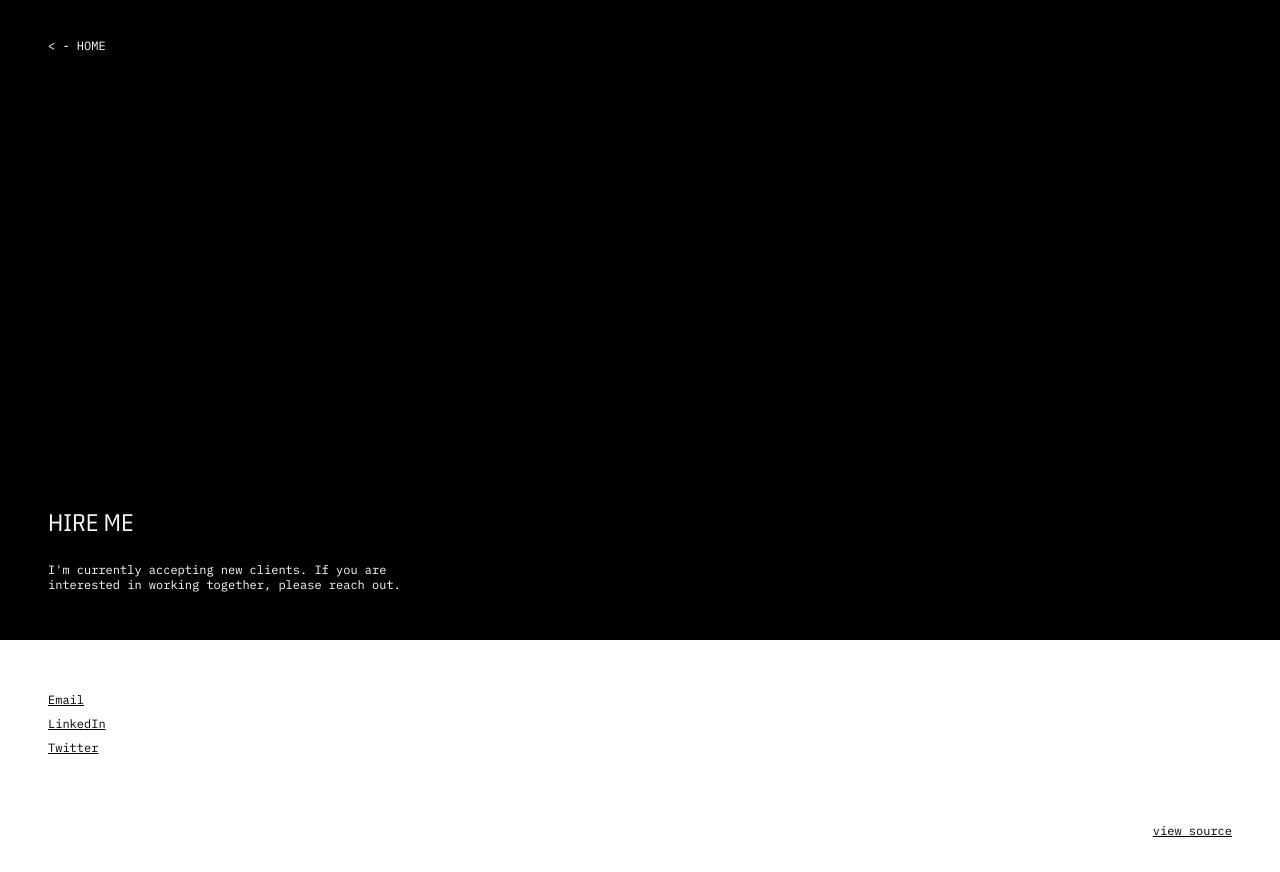
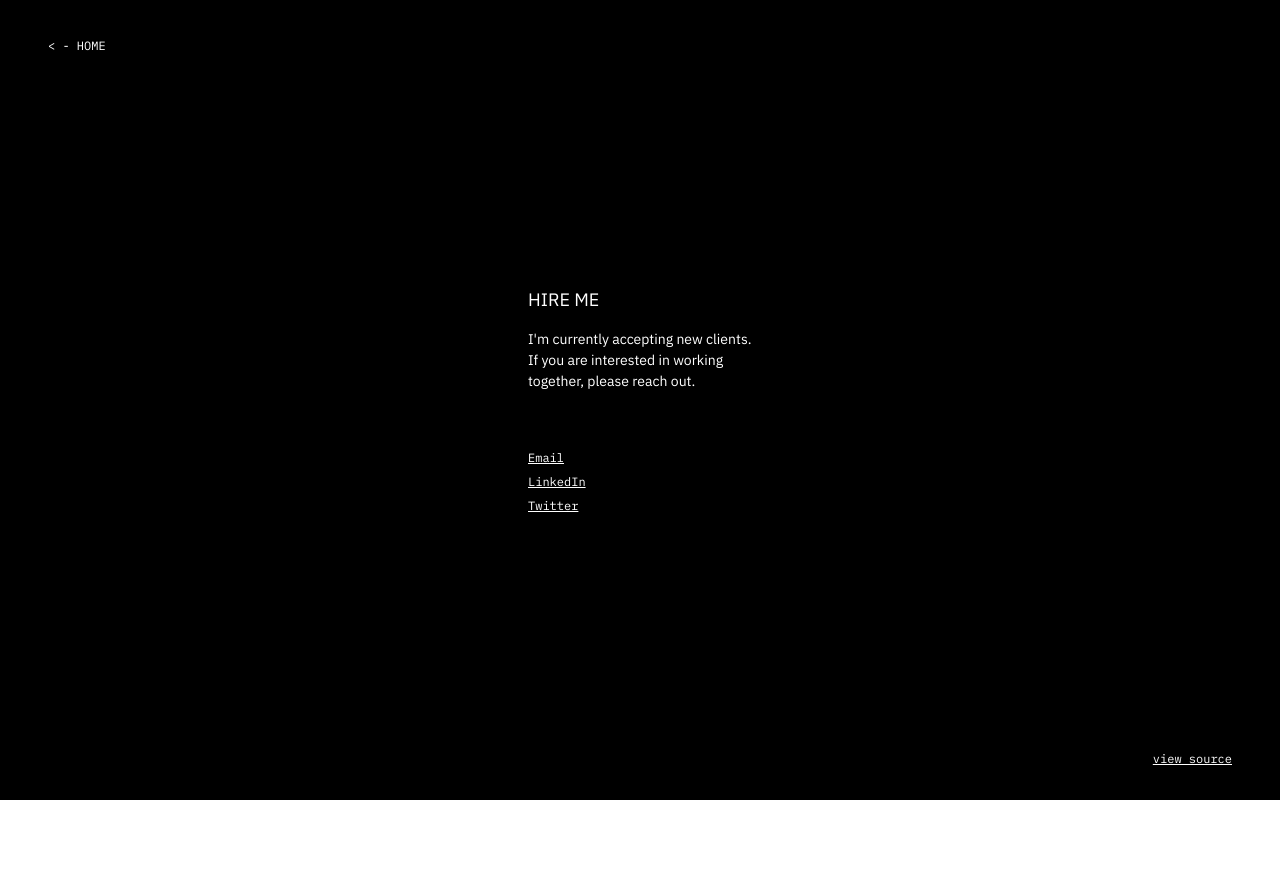
Before and after one commit to MichaelArestad/portfolio, a Next.js app: page /hire-me in a window 1280 px wide. After the commit the page ends 800 px from the top, so only its background shows below. Built offline with nearby package versions, Linux system fonts and the light colour scheme.

Commit message:
Updated hire me page to be less awkward, buddy

```diff
--- a/pages/hire-me.js
+++ b/pages/hire-me.js
@@ -1,26 +1,31 @@
-import SEO from "../components/seo";
-import Layout from "../components/layout/layout";
-import Hero from "../components/hero/hero";
 import Back from "../components/back/back";
 import Card from "../components/card/card";
+import Heading from "../components/heading/heading";
+import Hero from "../components/hero/hero";
+import HeroContent from "../components/hero/hero-content";
+import Layout from "../components/layout/layout";
 import List from "../components/list/list";
+import SEO from "../components/seo";
+import Spacer from "../components/spacer/spacer";
+import Text from "../components/text/text";
+
 import styles from "../styles/hire-me.module.scss";
 
 export default function Home() {
 	return (
-		<Layout>
+		<Layout backgroundColor="#000000" textColor="#ffffff">
 			<SEO title="say hi" />
 
 			<main>
-				<Hero
-					title="Hire me"
-					description="I'm currently accepting new clients. If you are interested in working together, please reach out."
-					backgroundColor="#000"
-					textColor="#fff"
-				>
-					<Back href="/">Home</Back>
-				</Hero>
-				<Card>
+				<Back href="/">Home</Back>
+				<Card width="small" style={{ margin: "40px auto" }}>
+					<Spacer height="15vh" />
+					<Heading>Hire me</Heading>
+					<Text>
+						I'm currently accepting new clients. If you are interested in
+						working together, please reach out.
+					</Text>
+					<Spacer />
 					<List className={styles.list} minimal mono condensed>
 						<li>
 							<a href="mailto:marestad@gmail.com">Email</a>
```
